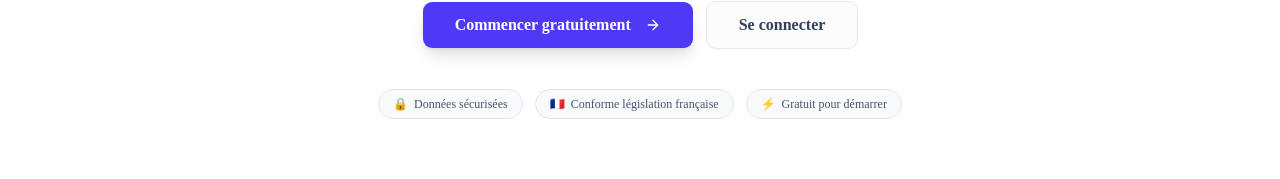
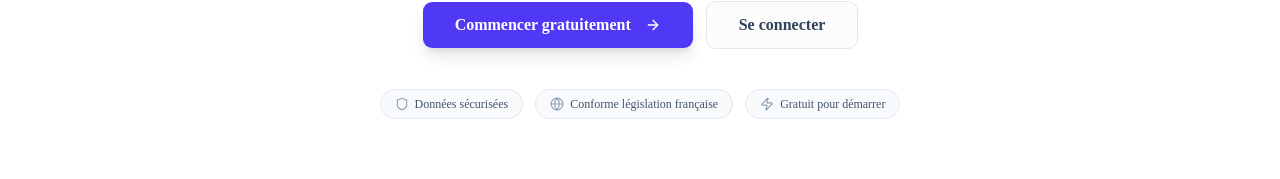
Before and after one commit to Gaabriiell9/QuickDevis-Pro, a Next.js app: page / in a window 1280 px wide. Shown: the part 496-675 px from the top of the page. Built offline with nearby package versions, Linux system fonts and the light colour scheme.

Commit message:
fix(landing): remplacer les emojis par des icônes Lucide

```diff
--- a/src/app/(marketing)/page.tsx
+++ b/src/app/(marketing)/page.tsx
@@ -20,6 +20,7 @@ import {
   X,
   TrendingUp,
   Bell,
+  Heart,
 } from "lucide-react";
 import { Button } from "@/components/ui/button";
 import { Badge } from "@/components/ui/badge";
@@ -515,16 +516,16 @@ export default function LandingPage() {
               className="flex flex-wrap items-center justify-center gap-3"
             >
               {[
-                { icon: "🔒", label: "Données sécurisées" },
-                { icon: "🇫🇷", label: "Conforme législation française" },
-                { icon: "⚡", label: "Gratuit pour démarrer" },
-              ].map((badge) => (
+                { Icon: Shield, label: "Données sécurisées" },
+                { Icon: Globe, label: "Conforme législation française" },
+                { Icon: Zap, label: "Gratuit pour démarrer" },
+              ].map(({ Icon, label }) => (
                 <span
-                  key={badge.label}
+                  key={label}
                   className="flex items-center gap-1.5 rounded-full border border-slate-200 bg-slate-50 px-3.5 py-1.5 text-xs font-medium text-slate-600"
                 >
-                  <span>{badge.icon}</span>
-                  {badge.label}
+                  <Icon className="size-3.5 text-slate-400" />
+                  {label}
                 </span>
               ))}
             </motion.div>
@@ -812,8 +813,10 @@ export default function LandingPage() {
               </Link>
             </div>
 
-            <p className="text-xs text-slate-400">
-              © {new Date().getFullYear()} QuickDevis Pro. Fait avec ♥ en France.
+            <p className="flex items-center gap-1 text-xs text-slate-400">
+              © {new Date().getFullYear()} QuickDevis Pro. Fait avec
+              <Heart className="size-3 fill-rose-400 text-rose-400" />
+              en France.
             </p>
           </div>
         </div>
```
